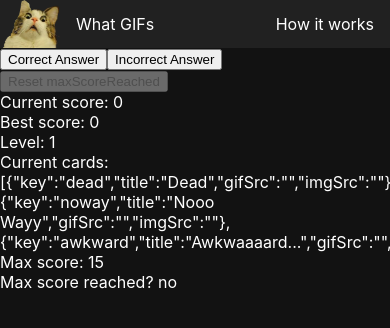
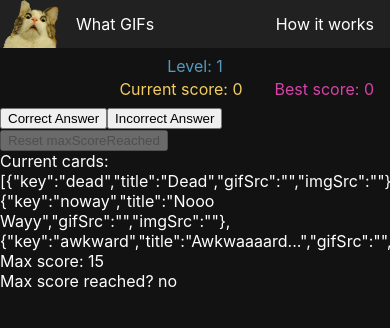
Before and after one commit to mihailthebuilder/what-gifs, a React (Create React App) app: page / in a window 390 px wide. Shown: the top 328 px of the page. Built offline with nearby package versions, Linux system fonts and the light colour scheme.

Commit message:
added gamedata & styled responsive

```diff
--- a/src/App.js
+++ b/src/App.js
@@ -12,6 +12,7 @@ import {
 } from "./common/index.js";
 
 import NavBar from "./components/NavBar";
+import GameData from "./components/GameData";
 
 const App = () => {
   const [score, setScore] = useState(new ScoreObj(0, 0));
@@ -51,7 +52,8 @@ const App = () => {
 
   return (
     <div>
-      <NavBar score={score} />
+      <NavBar />
+      <GameData level={level} score={score} />
       <button className="regular-font-size" onClick={checkAnswer} val="1">
         Correct Answer
       </button>
@@ -65,9 +67,6 @@ const App = () => {
       >
         Reset maxScoreReached
       </button>
-      <div>Current score: {score.current}</div>
-      <div>Best score: {score.best}</div>
-      <div>Level: {level}</div>
       <div>Current cards: {JSON.stringify(currentCards)}</div>
       <div>Max score: {MAX_SCORE}</div>
       <div>Max score reached? {maxScoreReached ? "yes" : "no"} </div>
--- /dev/null
+++ b/src/components/GameData/GameData.scss
@@ -0,0 +1,40 @@
+@import "../../common/resources.scss";
+
+.game-data-wrapper {
+  display: grid;
+  grid-template-columns: 1fr 4fr;
+  padding: 1rem $desktop-horizontal-padding;
+}
+
+.level {
+  color: $carolina-blue;
+}
+
+.score-wrapper {
+  justify-self: end;
+}
+
+.current-score {
+  color: $orange-yellow;
+}
+
+.best-score {
+  margin-left: 2rem;
+  color: $frostbite;
+}
+
+@media (max-width: $mobile-screen) {
+  .game-data-wrapper {
+    display: block;
+    padding: 0.5rem $mobile-horizontal-padding;
+  }
+
+  .level {
+    margin-bottom: 0.2rem;
+  }
+
+  .level,
+  .score-wrapper {
+    text-align: center;
+  }
+}
--- /dev/null
+++ b/src/components/GameData/index.jsx
@@ -0,0 +1,16 @@
+import React from "react";
+import "./GameData.scss";
+
+const GameData = ({ level, score }) => {
+  return (
+    <div className="game-data-wrapper font-size-regular">
+      <div className="level">Level: {level}</div>
+      <div className="score-wrapper">
+        <span className="current-score">Current score: {score.current}</span>
+        <span className="best-score">Best score: {score.best}</span>
+      </div>
+    </div>
+  );
+};
+
+export default GameData;
```
